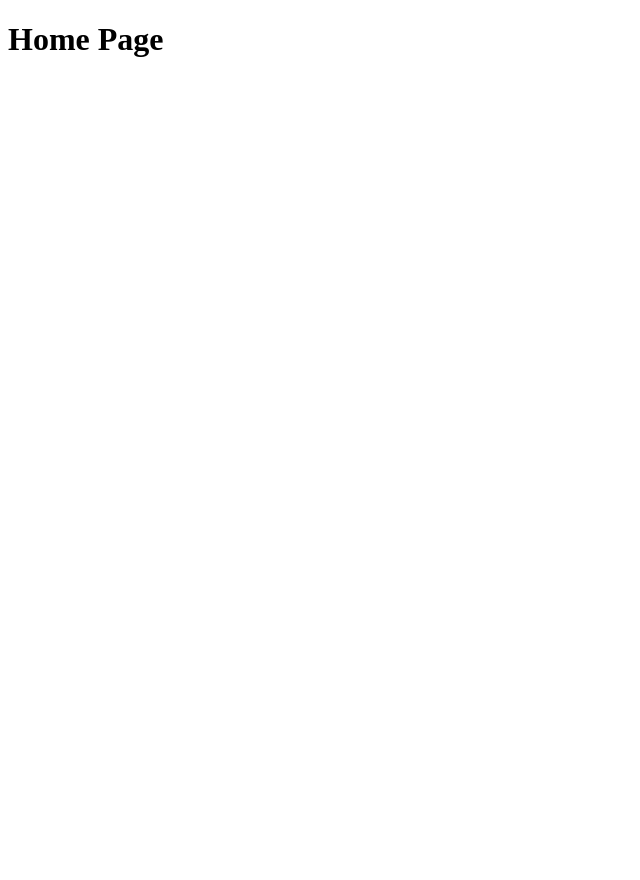
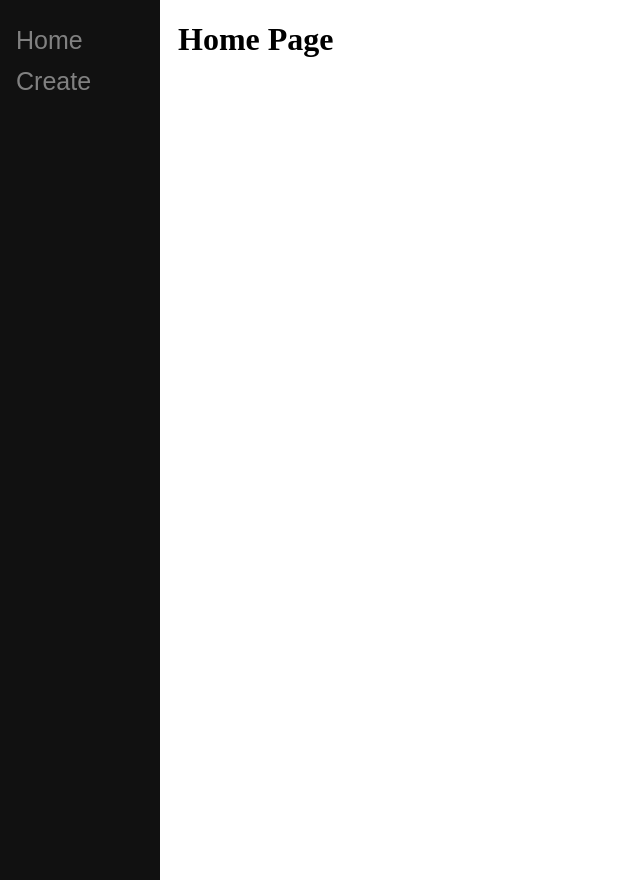
Before and after one commit to jakub5016/django_project, a Django app: page / in a window 1280 px wide. Before the commit the part shown is almost empty. Shown: the whole page, without its empty margins (0-640 px from the left). Run offline with Django 4.2, Linux system fonts and the light colour scheme.

Commit message:
Adding sidebar

```diff
--- a/My_blog/main/templates/main/index.html
+++ b/My_blog/main/templates/main/index.html
@@ -2,12 +2,52 @@
 
 <html>
     <head>
+        <style type="text/css">
+            .sidenav{
+                height: 100%;
+                width: 160px;
+                position: fixed;
+                z-index: 1;
+                top: 0;
+                left: 0;
+                background-color: #111;
+                overflow-x: hidden;
+                padding-top: 20px;
+            }
+
+            .sidenav a {
+                padding: 6px 8px 6px 16px;
+                text-decoration: none;
+                font-family: Arial, Helvetica, sans-serif;
+                font-size: 25px;
+                color: #818181;
+                display: block;
+            }
+
+            .sidenav a:hover{
+                color: #f1f1f1;
+            }
+
+            .main {
+                margin-left: 160px;
+                padding: 0px 10px;
+            }
+
+        </style>
+
+
         <title>{% block title %}Base{% endblock %}</title>
     </head>
 
     <body>
-        {% block content %}
-        {% endblock %}
+        <div class="sidenav">
+            <a href="/">Home</a>
+            <a href="/create">Create</a>
+        </div>
+        <div id="content" name ="content" class="main">
+            {% block content %}
+            {% endblock %}
+        </div>
     </body>
 
 </html>
```
